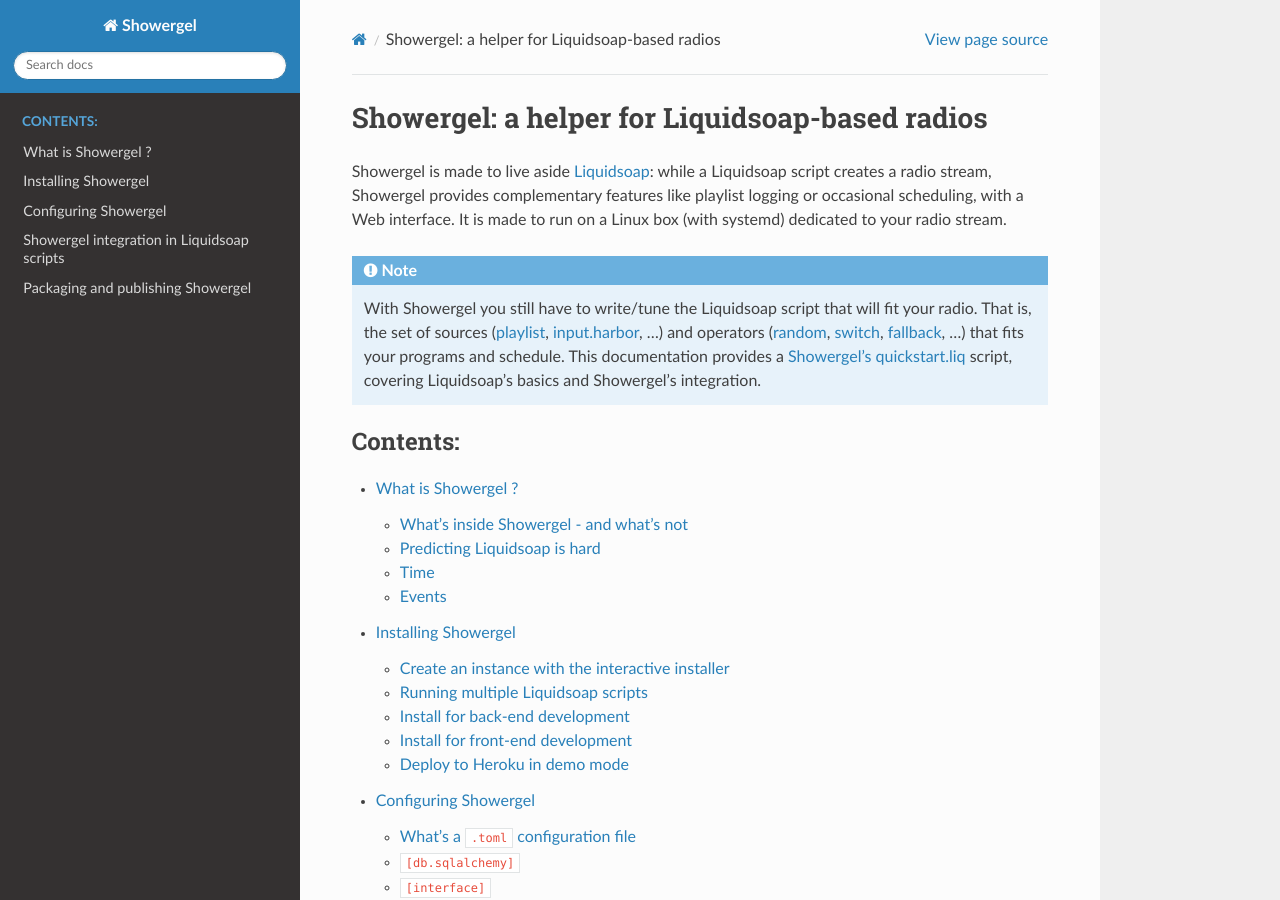
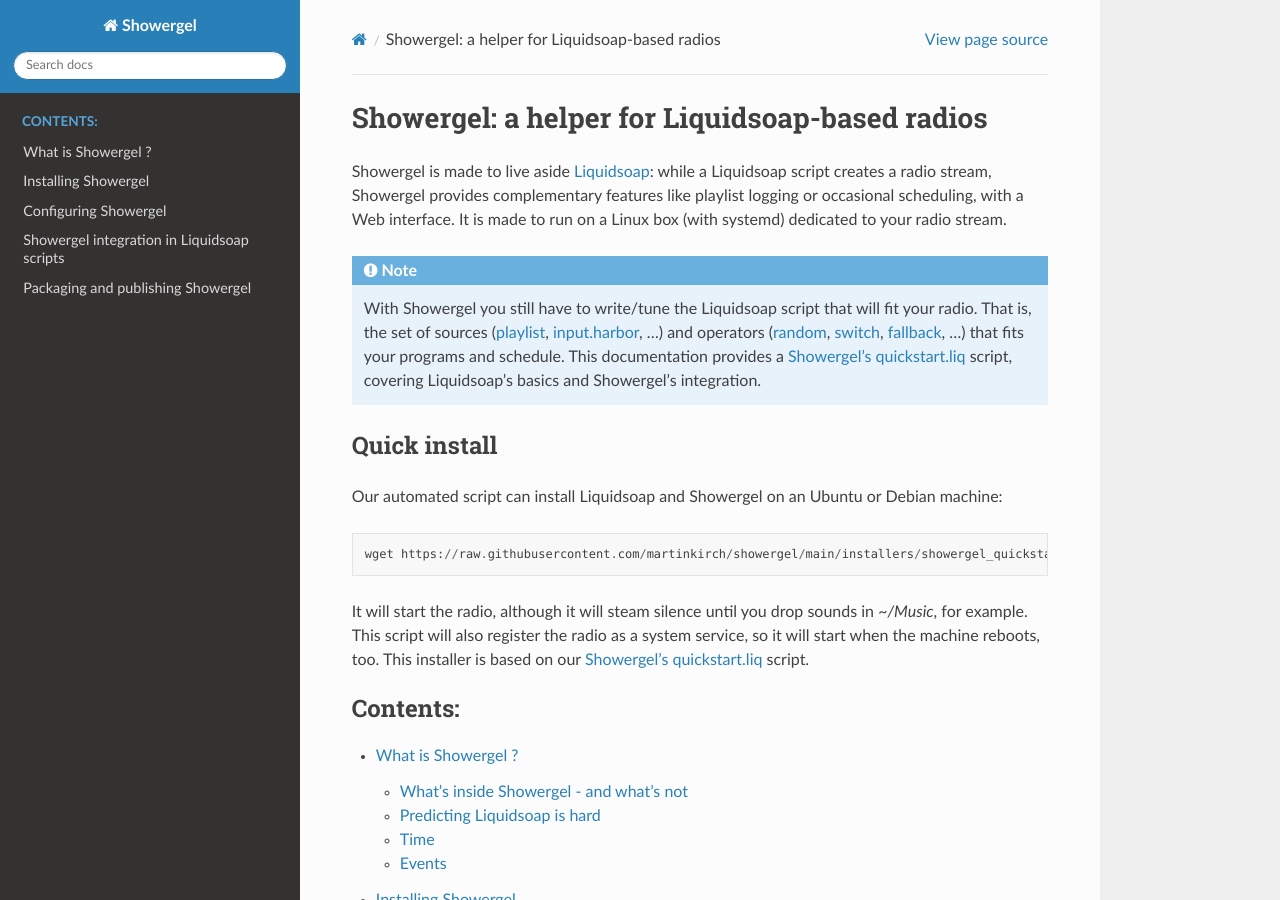
Before and after one commit to martinkirch/showergel, a Sphinx documentation site: the page built from docs/index.rst, in a window 1280 px wide and 900 px high. Built offline with Sphinx 7.4.7 and the Read the Docs theme 2.0.0, drawn with Linux system fonts in a browser that asks for light colours; pages that are not in the unit, such as notebooks, are missing from menus.

Commit message:
mention the install script

```diff
--- a/docs/index.rst
+++ b/docs/index.rst
@@ -23,6 +23,20 @@
     This documentation provides a :ref:`quickstart` script,
     covering Liquidsoap's basics and Showergel's integration.
 
+Quick install
+-------------
+
+Our automated script can install Liquidsoap and Showergel on an Ubuntu or Debian
+machine::
+
+    wget https://raw.githubusercontent.com/martinkirch/showergel/main/installers/showergel_quickstart.sh && chmod +x showergel_quickstart.sh && ./showergel_quickstart.sh
+
+
+It will start the radio, although it will steam silence until you drop
+sounds in `~/Music`, for example. This script will also register the radio as a
+system service, so it will start when the machine reboots, too.
+This installer is based on our :ref:`quickstart` script.
+
 .. toctree::
    :maxdepth: 2
    :caption: Contents:
```
